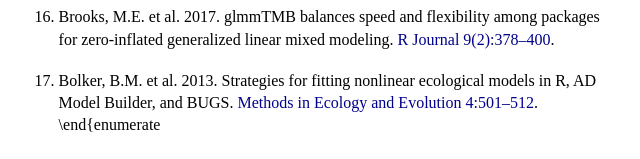
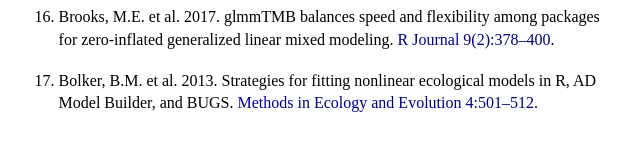
Before and after one commit to arni-magnusson/arni-magnusson.github.io, a plain HTML site: page research-statement.html in a window 1280 px wide. Shown: the part 1206-1365 px from the top of the page, 7-647 px from the left. Drawn offline with Linux system fonts and the light colour scheme.

Commit message:
Ordered list

```diff
--- a/research-statement.html
+++ b/research-statement.html
@@ -29,4 +29,4 @@
   <li>Fournier, D.A. et al. 2012. AD Model Builder: Using automatic differentiation for statistical inference of highly parameterized complex nonlinear models. <a href="https://doi.org/10.1080/10556788.2011.597854">Optimization Methods and Software 27:233–249</a>.
   <li>Brooks, M.E. et al. 2017. glmmTMB balances speed and flexibility among packages for zero-inflated generalized linear mixed modeling. <a href="https://doi.org/10.32614/RJ-2017-066">R Journal 9(2):378–400</a>.
   <li>Bolker, B.M. et al. 2013. Strategies for fitting nonlinear ecological models in R, AD Model Builder, and BUGS. <a href="https://doi.org/10.1111/2041-210X.12044">Methods in Ecology and Evolution 4:501–512</a>.
-\end{enumerate
+</ol>
```
